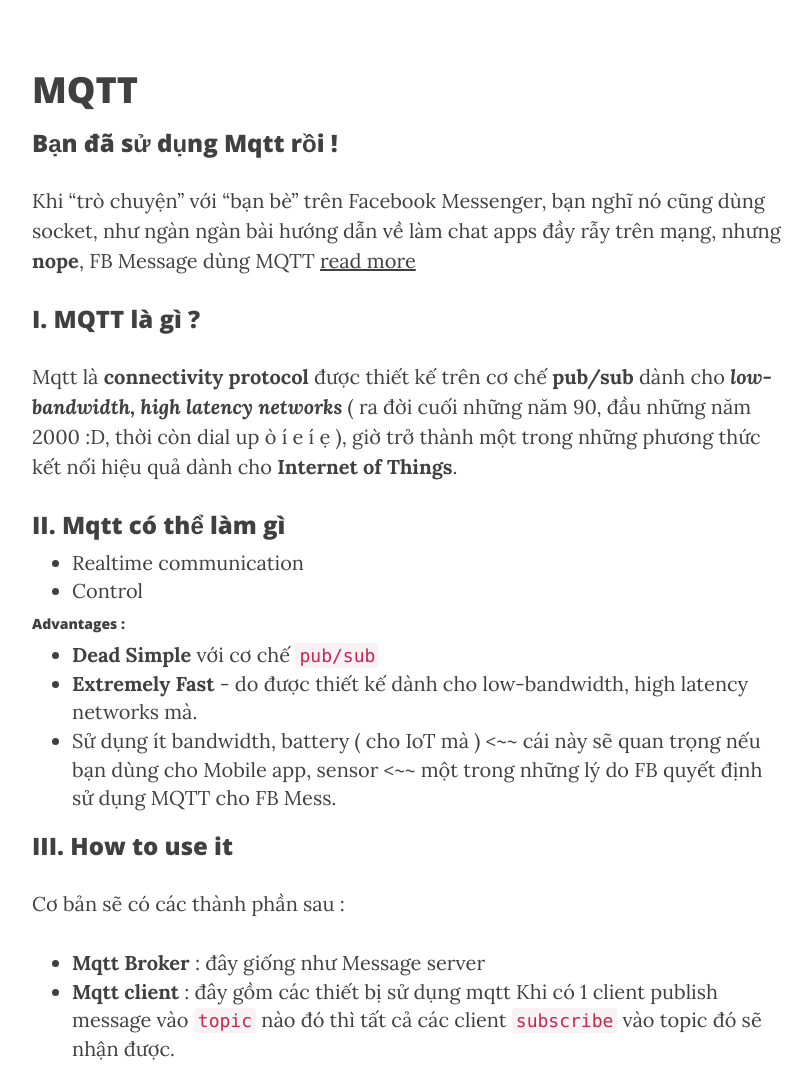
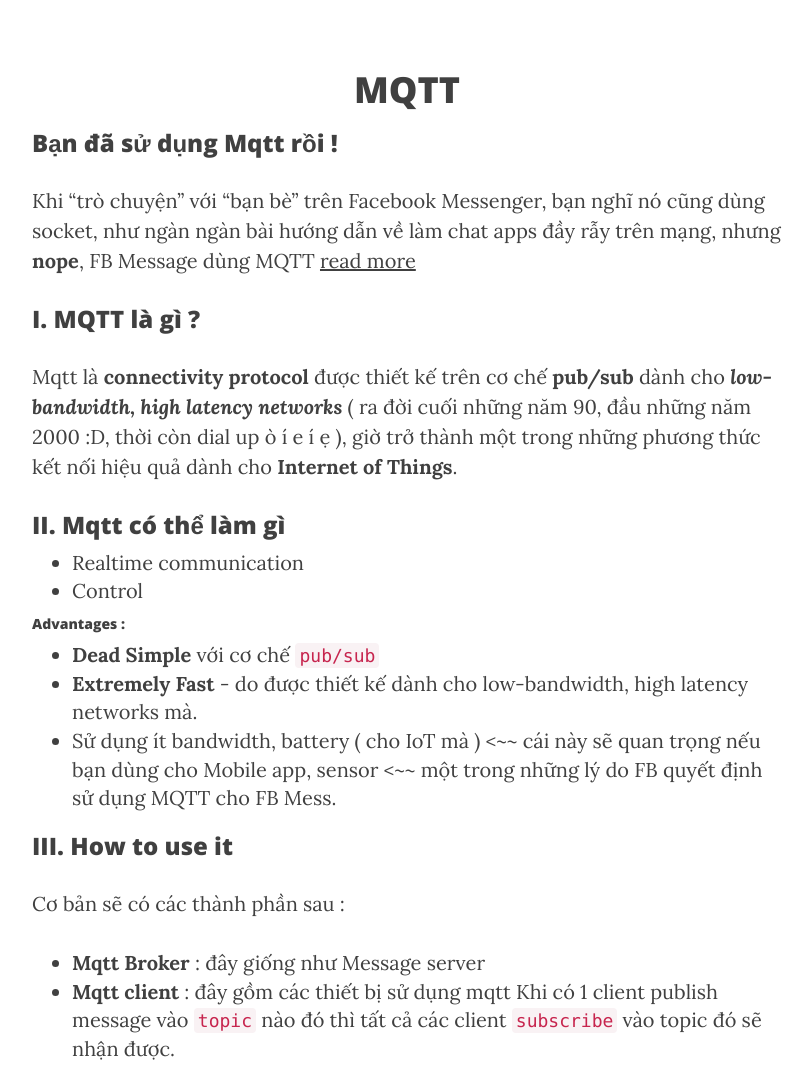
Before and after one commit to codeconcat/codeconcat.github.io, a Jekyll site: the page built from _posts/2016-03-28-mqtt.markdown, in a window 1280 px wide. Shown: the part 300-1371 px from the top of the page, without its empty margins (233-1045 px from the left). Built offline with Jekyll 4.4.1, drawn with Linux system fonts in a browser that asks for light colours; nearby versions of some CDN libraries; comment, search, counter and statistics services are not loaded.

Commit message:
Center for post title

```diff
--- a/_layouts/post.html
+++ b/_layouts/post.html
@@ -20,7 +20,7 @@ layout: default
     <div class="container">
         <div class="row">
             <div class="col-lg-8 col-lg-offset-2 col-md-10 col-md-offset-1">
-                <h1>{{ page.title }}</h1>
+                <center><h1>{{ page.title }}</h1></center>
 				{{ content }}
 
                 <hr>
```
